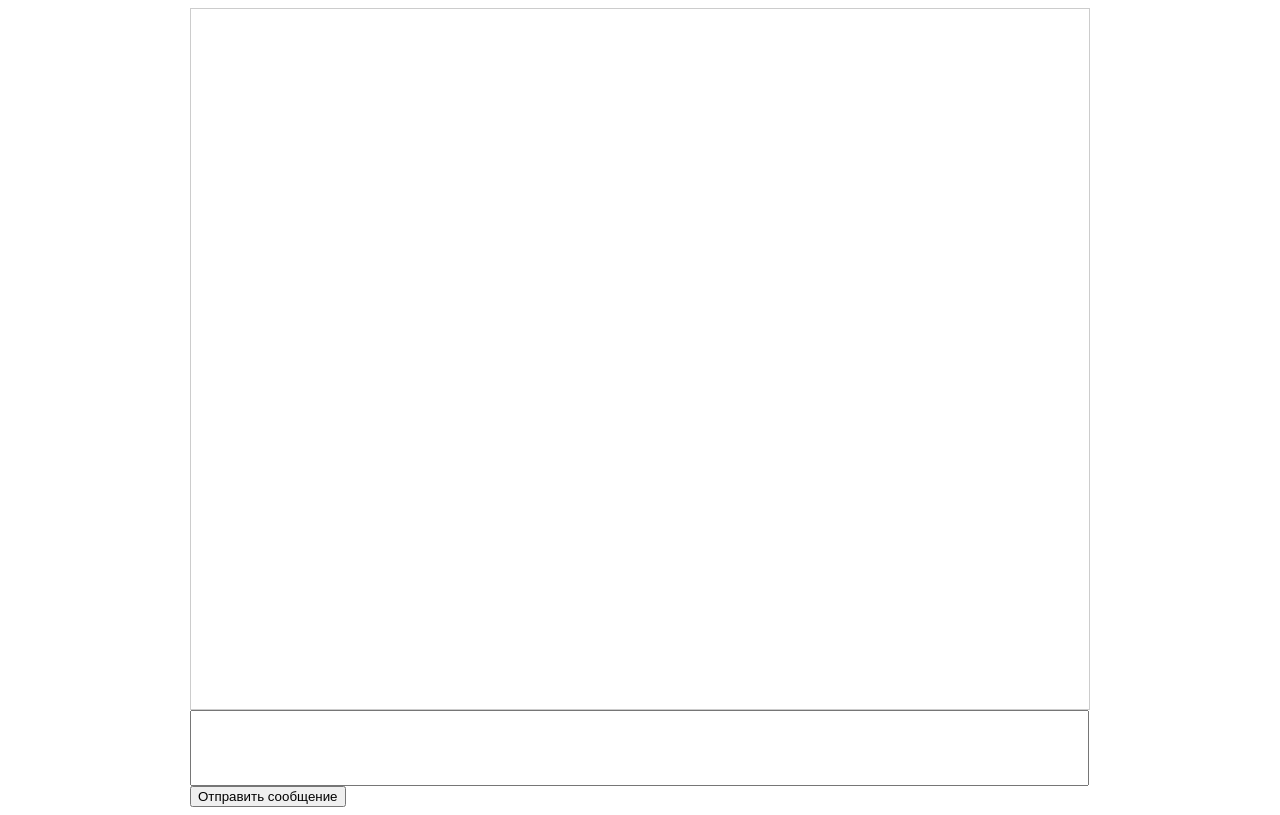
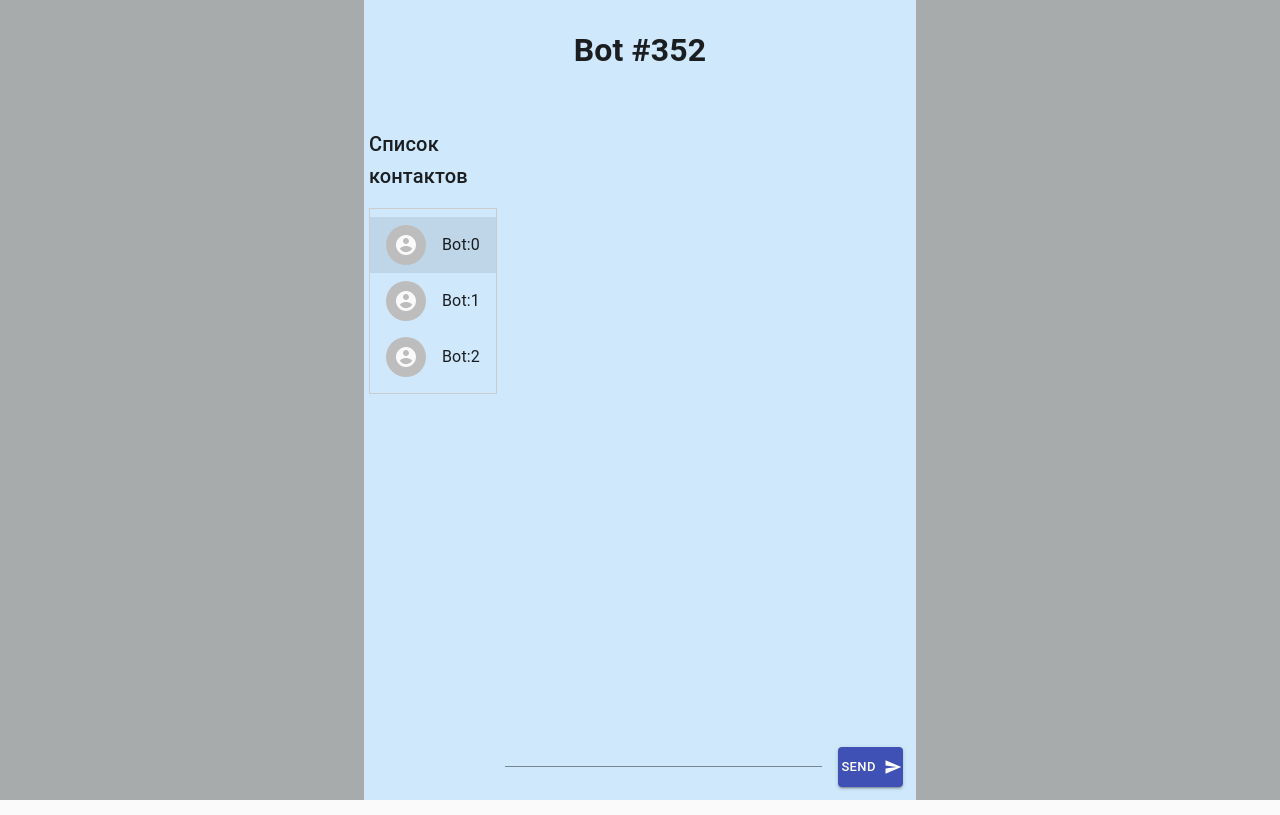
Before and after one commit to BogNikita/gb_react, a React app: page / in a window 1280 px wide. Built offline with nearby package versions, Linux system fonts and the light colour scheme.

Commit message:
homework3

```diff
--- a/src/components/App.jsx
+++ /dev/null
@@ -1,21 +0,0 @@
-import React, {useState} from 'react';
-import ReactDom from 'react-dom';
-import Message from './Message.jsx';
-import MessageFiled from './MessageField.jsx';
-
-
-const App = (props) => {;
-    const divStyle = {
-        maxWidth: '900px',
-        margin: '0 auto',
-    };
-
-
-
-
-return( <main style={divStyle}>
-            <MessageFiled/>
-        </main>)
-};
-
-export default App;
--- /dev/null
+++ b/src/components/Chatlist.jsx
@@ -0,0 +1,63 @@
+import React from 'react';
+import { makeStyles } from '@material-ui/core/styles';
+import List from '@material-ui/core/List';
+import ListItem from '@material-ui/core/ListItem';
+import ListItemAvatar from '@material-ui/core/ListItemAvatar';
+import ListItemText from '@material-ui/core/ListItemText';
+import Avatar from '@material-ui/core/Avatar';
+import Typography from '@material-ui/core/Typography';
+import AccountCircleIcon from '@material-ui/icons/AccountCircle';
+
+
+const useStyles = makeStyles((theme) => ({
+    root: {
+        border: '1px solid #ccc',
+
+    },
+    title: {
+      margin: theme.spacing(4, 0, 2),
+    },
+  }));
+
+
+const ChatList = (props) => {
+    const classes = useStyles();
+    const [selectedIndex, setSelectedIndex] = React.useState(0);
+
+    const handleListItemClick = (event, index) => {
+    setSelectedIndex(index);
+    };
+
+
+
+    return(
+        <div className={classes.root} className='chat-list'>
+                <Typography variant="h6" className={classes.title}>
+                    Список контактов
+                </Typography>
+                <div className={classes.demo}>
+                    <List component="nav"
+                        aria-labelledby="nested-list-subheader"
+                        className={classes.root}>
+                    {[0,1,2].map(item => {return (
+                        <ListItem button
+                            key = {item}
+                            selected={selectedIndex === item}
+                            onClick={(event) => handleListItemClick(event, item)}>
+                            <ListItemAvatar>
+                                <Avatar>
+                                <AccountCircleIcon/>
+                                </Avatar>
+                            </ListItemAvatar>
+                            <ListItemText
+                                primary={'Bot:' + item}
+                            />
+                        </ListItem>
+                    )})}
+                    </List>
+                </div>
+    </div>
+    )
+}
+
+export default ChatList;
--- /dev/null
+++ b/src/components/Header.jsx
@@ -0,0 +1,10 @@
+import React from 'react';
+
+const Header = (props) => {
+
+    return(
+        <h1  className='header' style={{textAlign: 'center'}}>Bot #352</h1>
+    )
+}
+
+export default Header;
--- /dev/null
+++ b/src/components/Layout.jsx
@@ -0,0 +1,36 @@
+import React from 'react';
+import Header from './Header.jsx';
+import MessageFiled from './MessageField.jsx';
+import CssBaseline from '@material-ui/core/CssBaseline';
+import Typography from '@material-ui/core/Typography';
+import Container from '@material-ui/core/Container';
+import ChatList from './Chatlist.jsx';
+
+
+
+const Layout = (props) => {
+
+
+
+    const divStyle = {
+        backgroundColor: 'rgb(46 53 53 / 40%)'
+    };
+
+
+
+
+    return(
+    <div style={divStyle}>
+     <CssBaseline />
+     <Container maxWidth="sm">
+        <Typography component="div" style={{ backgroundColor: '#cfe8fc', minHeight: '100vh', }} className='grid-container'>
+        <Header/>
+        <ChatList />
+        <MessageFiled />
+        </Typography>
+     </Container>
+    </div>
+    )
+};
+
+export default Layout;
--- a/src/components/Message.jsx
+++ b/src/components/Message.jsx
@@ -1,5 +1,17 @@
 import React from 'react';
 
- const Message = ({text, author}) => <div>{text} <br/><i>{author}</i></div>
+ const Message = ({text, author}) => <div className='message'
+    style={ { alignSelf: author === 'Robot'
+    ?'flex-start'
+    : 'flex-end' } }
+    >
+        <div>{text}</div>
+        <div style={{fontSize: '12px',
+        alignSelf: author === 'Robot'
+        ?'flex-start'
+        :'flex-end'}}>
+            <i>{author}</i>
+        </div>
+    </div>
 
  export default Message;
--- a/src/components/MessageField.jsx
+++ b/src/components/MessageField.jsx
@@ -1,52 +1,95 @@
-import React, {useState} from 'react';
+import React, {useState, useEffect} from 'react';
 import Message from './Message.jsx';
+import { makeStyles } from '@material-ui/core/styles';
+import TextField from '@material-ui/core/TextField';
+import Button from '@material-ui/core/Button';
+
+import SendIcon from '@material-ui/icons/Send';
+
+const useStyles = makeStyles((theme) => ({
+    root: {
+      '& .MuiTextField-root': {
+        margin: theme.spacing(1),
+        flexShirk: 0,
+        paddingBottom: '20px'
+      },
+    },
+    button: {
+        margin: theme.spacing(1),
+        height: '40px',
+        alignSelf: 'flex-end'
+      },
+    margin: {
+        margin: theme.spacing(1),
+    }
+  }));
 
 const MessageFiled = () => {
+    const [stateMessage, setState] = useState([]);
 
-    const [state, setState] = useState([]);
-
-    const divStyle = {
-        height: '85vh',
-        border: '1px solid #ccc',
-        padding: '10px'
-    };
-
+    const classes = useStyles();
 
     const submitMessage = (e) => {
         e.preventDefault();
         const message = e.target.text.value;
-        setState([...state, {author: 'User', message}]);
+        setState([...stateMessage, {author: 'User', message}]);
         e.target.reset();
     }
 
-    const componentDidUpdate = () => {
-        if (state.length % 2 === 1) {
+    useEffect(() => {
+        if(stateMessage.length) {
+            if (stateMessage[stateMessage.length-1].author === 'User') {
                 setTimeout(() =>
                     setState(
-                [ ...state, {author: 'Robot', message:'Не приставай ко мне, я робот!'}]),
+                    [ ...stateMessage, {author: 'Robot', message:'Не приставай ко мне, я робот!'}]),
                 1000);
             }
         }
+    })
 
-    componentDidUpdate();
+    const pressKey = (e) => {
+        if (e.shiftKey) {
+            const message = e.target.value;
+            setState([...stateMessage, {author: 'User', message}]);
+            e.target.value = ''
+        }
+
+    }
+
+
     return (
-        <>
-            <div style={divStyle}>
-                {state.map(({author, message}, index) => {
+        <div className='message-field'>
+        <div style={{flex: '1 0 auto', display: 'flex', flexDirection: 'column'}}>
+            {stateMessage.map(({author, message}, index) => {
             return (<Message
                 key={index}
                 text ={message}
                 author={author}
                 />)})}
         </div>
-            <form style={{width: '99%'}} onSubmit={ e => submitMessage(e)}>
-                <input type="text" style={{width: "100%", height: '70px', resize: 'none'}} name='text'/>
-
-                <button type='submit'>Отправить сообщение</button>
+        <form className={classes.root} noValidate autoComplete="off" onSubmit={ e => submitMessage(e)} onKeyUp={e => e.key === 'Enter' ? pressKey(e) : null} wrap="soft">
+            <div style={{display: 'flex', marginTop: '10px'}}>
+                <TextField
+                    id="standard-multiline-flexible"
+                    rowsMax={4}
+                    multiline
+                    fullWidth={ true }
+                    name='text'
+                />
+                <Button
+                    size="small"
+                    className={classes.margin}
+                    variant="contained"
+                    color="primary"
+                    className={classes.button}
+                    endIcon={<SendIcon/>}
+                    type="submit"
+                >
+                    Send
+                </Button>
+            </div>
         </form>
-        </>
-
-
+        </div>
     )
 }
 
--- a/src/index.jsx
+++ b/src/index.jsx
@@ -1,11 +1,12 @@
 import React from 'react';
 import ReactDom from 'react-dom';
 
-import App from './components/App.jsx'
-
+import Layout from './components/Layout.jsx';
+import './style/message.css';
+import './style/grid-container.css';
 
 ReactDom.render(
-    <App/>,
+    <Layout/>,
 
     document.getElementById('root')
 );
--- /dev/null
+++ b/src/style/grid-container.css
@@ -0,0 +1,17 @@
+.grid-container {
+    display: grid;
+    grid-template-columns: 0.4fr 1.5fr 1fr;
+    grid-template-rows: 0.2fr 1.8fr;
+    gap: 0px 0px;
+    grid-template-areas:
+      "header header header"
+      "chatlist message-field message-field"
+      ". . .";
+    padding: 5px;
+  }
+  .header { grid-area: header; }
+  .chat-list { grid-area: chatlist; }
+  .message-field {
+    grid-area: message-field;
+    align-self: flex-end;
+    }
--- /dev/null
+++ b/src/style/message.css
@@ -0,0 +1,9 @@
+.message {
+    background-color: lightblue;
+    padding: 5px 15px;
+    border-radius: 20px;
+    font-size: 18px;
+    margin: 5px;
+    display: flex;
+    flex-direction: column;
+ }
--- a/webpack.config.js
+++ b/webpack.config.js
@@ -33,7 +33,12 @@ module.exports = {
                 options: {
                     presets: ['@babel/env', '@babel/react']
                 }
-            }
+            },
+            {
+                test: /\.css$/,
+                use: ['style-loader', 'css-loader']
+            },
+
         ]
     }
 
```
Also changed, not shown: package.json (+6 -1 lines), 1 other file (tests, documents, lock files or other folders). Lines whose indentation alone changed are shown as unchanged.
